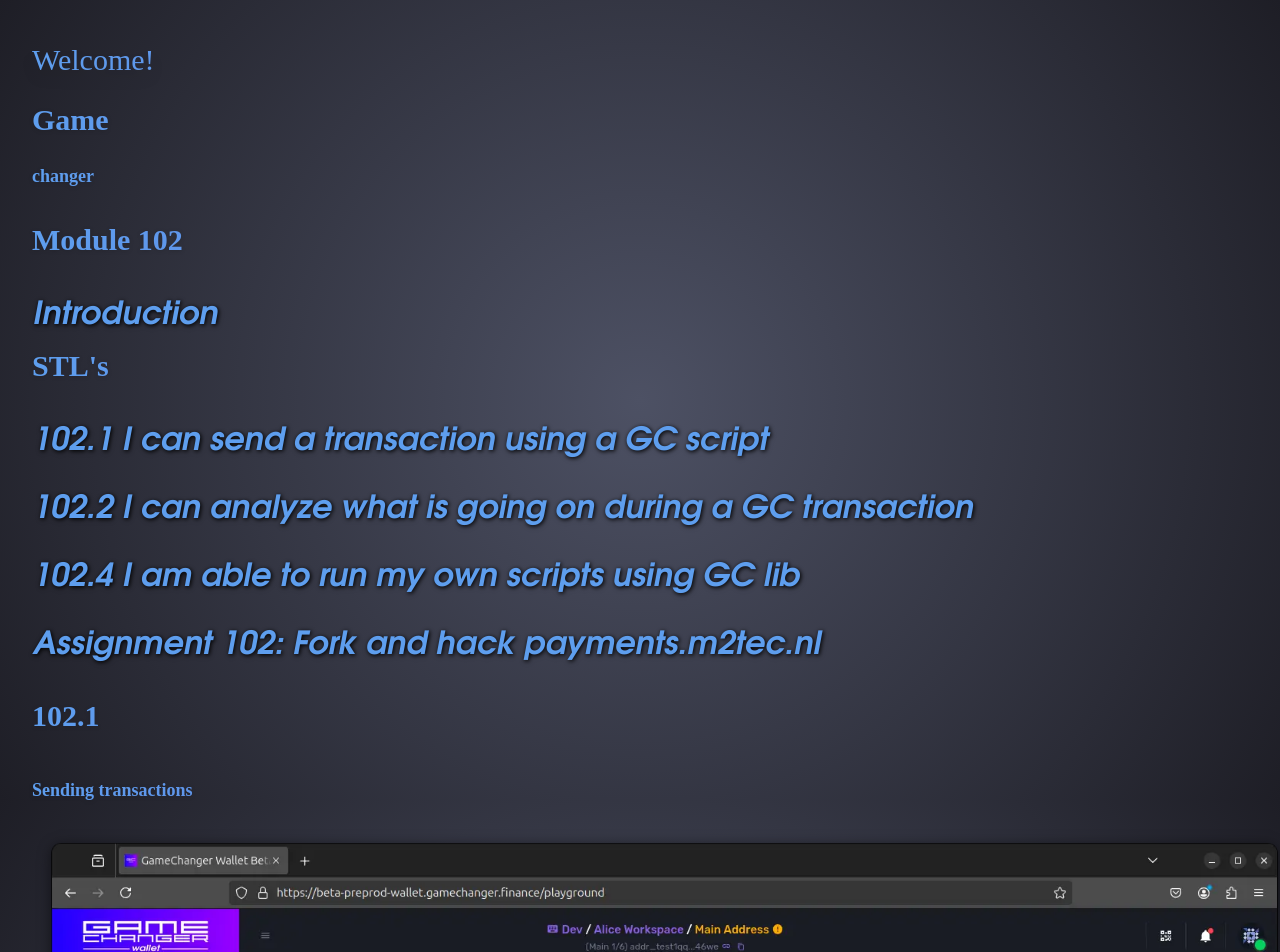
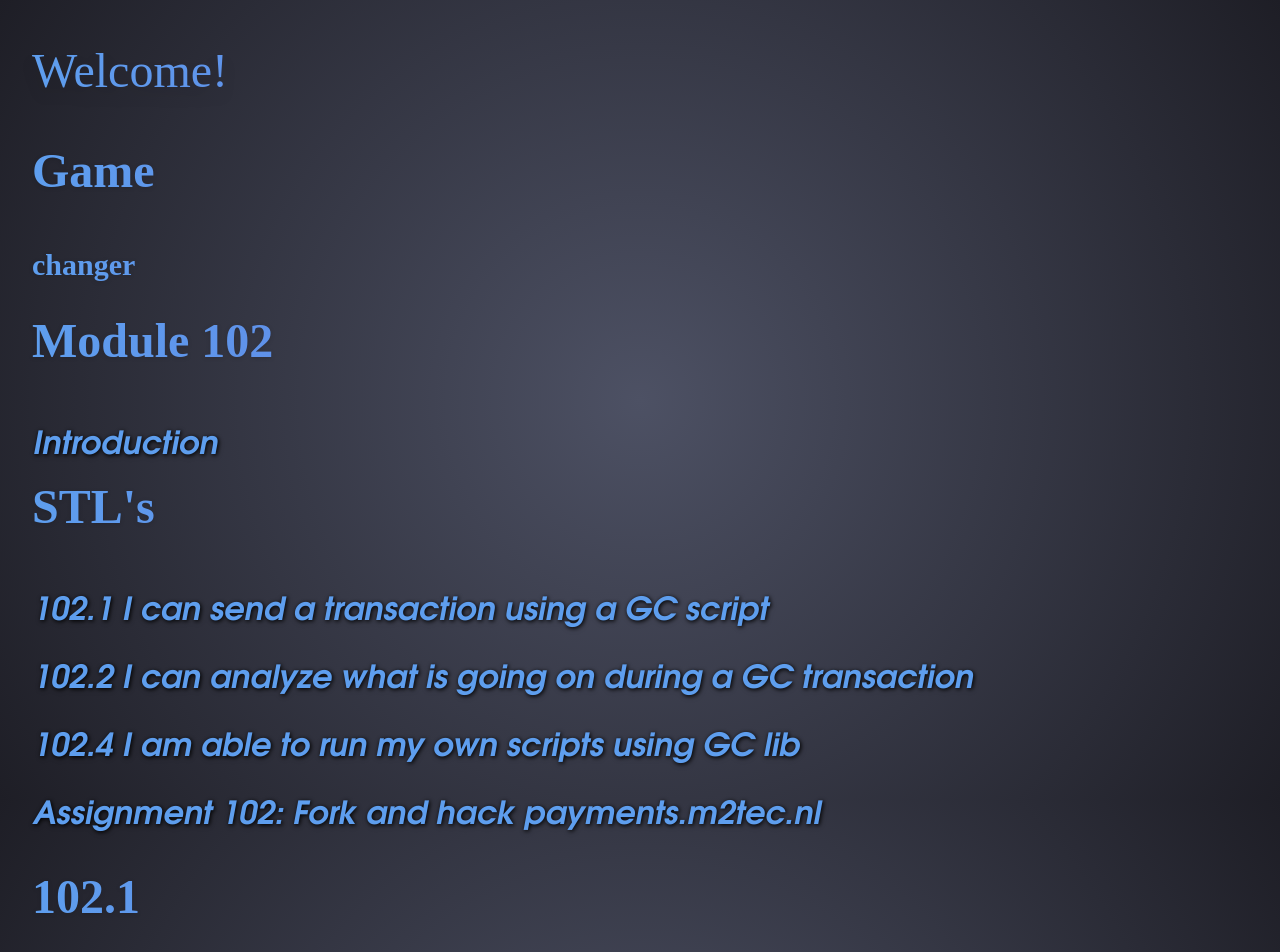
Before and after one commit to M2tec/gc-f12-animotion, a SvelteKit app: page / in a window 1280 px wide. Shown: the top 952 px of the page. Built offline with nearby package versions, Linux system fonts and the light colour scheme.

Commit message:
Increase font size

```diff
--- a/src/routes/+page.svelte
+++ b/src/routes/+page.svelte
@@ -18,17 +18,17 @@
 <Presentation options={{ history: true, transition: 'slide', controls: false, progress: false }}>
 	<Slide class="h-full place-content-center place-items-center">
 		<Transition>
-			<p class="text-3xl drop-shadow-xl">Welcome!</p>
+			<p class="text-5xl drop-shadow-xl">Welcome!</p>
 		</Transition>
 	</Slide>
 
 	<Slide class="h-full place-content-center place-items-center">
-			<p class="text-3xl font-bold drop-shadow-sm">Game</p>
-			<p class="text-lg font-bold drop-shadow-sm">changer</p>
+			<p class="text-5xl font-bold drop-shadow-sm">Game</p>
+			<p class="text-3xl font-bold drop-shadow-sm">changer</p>
 	</Slide>
 
 	<Slide class="h-full place-content-center place-items-center">
-			<p class="text-3xl font-bold drop-shadow-sm">Module 102</p>
+			<p class="text-5xl font-bold drop-shadow-sm">Module 102</p>
 			<p>&zwnj;</p>
 
 		<Transition>
@@ -37,7 +37,7 @@
 	</Slide>
 
 	<Slide class="h-full place-content-center place-items-center">
-			<p class="text-3xl font-bold drop-shadow-sm">STL's</p>
+			<p class="text-5xl font-bold drop-shadow-sm">STL's</p>
 			<p>&zwnj;</p>
 
 		<Transition>
@@ -65,11 +65,11 @@
 	</Slide>
 
 	<Slide class="h-full place-content-center place-items-center">
-		<p class="text-3xl font-bold drop-shadow-sm">102.1</p>
+		<p class="text-5xl font-bold drop-shadow-sm">102.1</p>
 		<p>&zwnj;</p>
 
 		<Transition>
-			<p class="pb-5 text-lg font-bold drop-shadow-sm">Sending transactions</p>
+			<p class="pb-5 text-3xl font-bold drop-shadow-sm">Sending transactions</p>
 		</Transition>
 	</Slide>
 
@@ -86,12 +86,12 @@
 
 	<Slide class="h-full place-content-center place-items-center">
 
-			<p class="text-3xl font-bold drop-shadow-sm">102.2</p>
+			<p class="text-5xl font-bold drop-shadow-sm">102.2</p>
 			<p>&zwnj;</p>
 
 
 		<Transition>
-			<p class="pb-5 text-lg font-bold drop-shadow-sm">Under the hood</p>
+			<p class="pb-5 text-3xl font-bold drop-shadow-sm">Under the hood</p>
 		</Transition>
 	</Slide>
 
@@ -213,12 +213,12 @@
 	</Slide>
 
 	<Slide class="h-full place-content-center place-items-center">
-			<p class="text-3xl font-bold drop-shadow-sm">102.3</p>
+			<p class="text-5xl font-bold drop-shadow-sm">102.3</p>
 			<p>&zwnj;</p>
 
 
 		<Transition>
-			<p class="pb-5 text-lg font-bold drop-shadow-sm">Developer environment</p>
+			<p class="pb-5 text-3xl font-bold drop-shadow-sm">Developer environment</p>
 		</Transition>
 	</Slide>
 
@@ -233,11 +233,11 @@
 
 	<Slide class="h-full place-content-center place-items-center">
 
-			<p class="text-3xl font-bold drop-shadow-sm">102.4</p>
+			<p class="text-5xl font-bold drop-shadow-sm">102.4</p>
 			<p>&zwnj;</p>
 
 		<Transition>
-			<p class="pb-5 text-lg font-bold drop-shadow-sm">GC Library</p>
+			<p class="pb-5 text-3xl font-bold drop-shadow-sm">GC Library</p>
 		</Transition>
 	</Slide>
 
--- a/src/styles/app.css
+++ b/src/styles/app.css
@@ -72,22 +72,22 @@
   border-radius: 10px;
 }
 
-.text-3xl {
+.text-5xl {
 	/* text-shadow: 3px 3px 12px black; */
 	/*
 	background-clip: text;
 	-webkit-text-fill-color: transparent; */
-	min-height: 60px;
-	padding-top:10px;
+	min-height: 100px;
+	padding-top:15px;
 	padding-bottom: 5px;
 	background: linear-gradient(90deg, rgba(94,158,238,1) 0%, rgba(99,94,214,1) 100%);
     color: transparent;
     background-clip: text;
 }
 
-.text-lg {
-	min-height: 60px;
-	padding-top:10px;
+.text-3xl {
+	min-height: 70px;
+	padding-top:15px;
 	padding-bottom: 5px;
 	background: linear-gradient(90deg, rgba(94,158,238,1) 0%, rgba(99,94,214,1) 100%);
     color: transparent;
```
